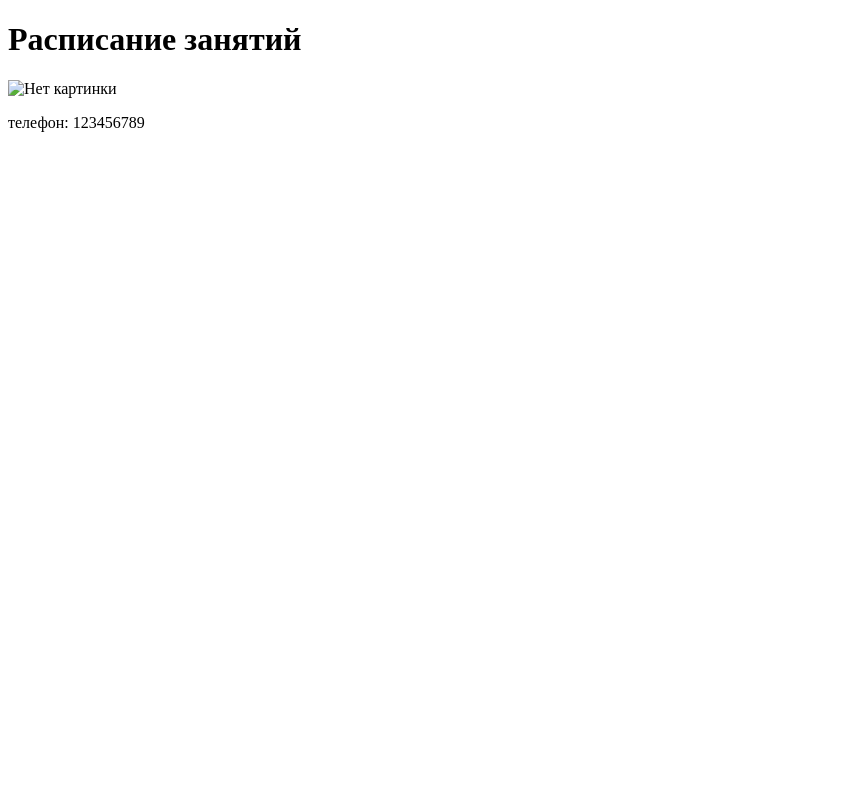
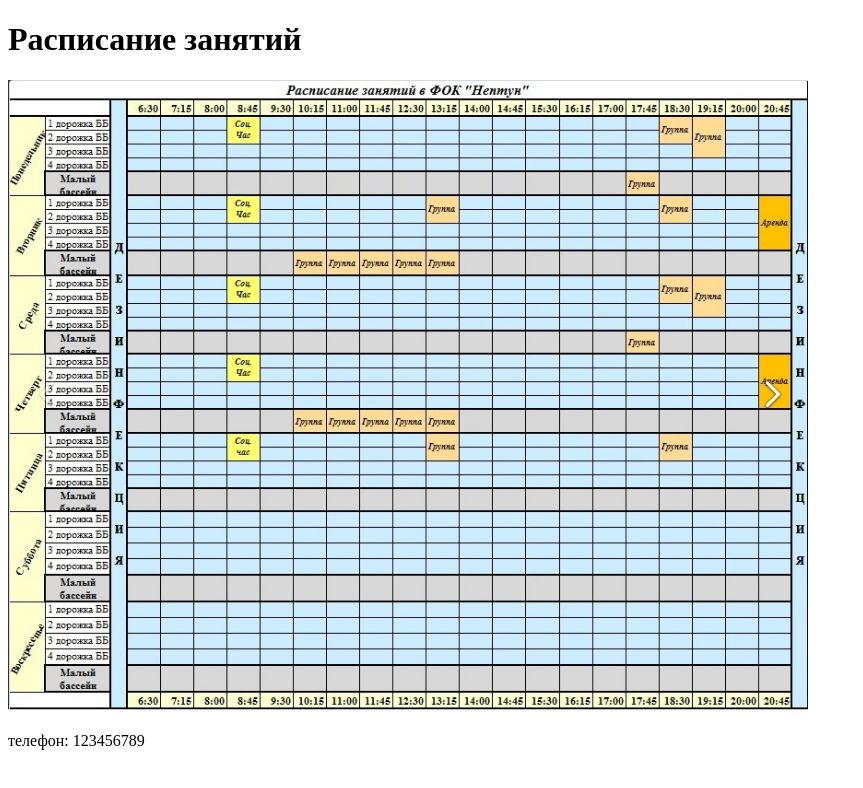
Before and after one commit to Frakiec2013/fizozkomp, a plain HTML site: page Titl.html in a window 1280 px wide. Shown: the whole page, without its empty margins (0-863 px from the left). Drawn offline with Linux system fonts and the light colour scheme.

Commit message:
Update Titl.html

```diff
--- a/Titl.html
+++ b/Titl.html
@@ -9,7 +9,7 @@
 
     <h1>Расписание занятий</h1>
 
-    <img src="../web/3.jpg" width = "800" alt="Нет картинки">
+    <img src="https://frakiec2013.github.io/fizozkomp/3.jpg" width = "800" alt="Нет картинки">
 
     <p>телефон: 123456789</p>
 </body>
```
